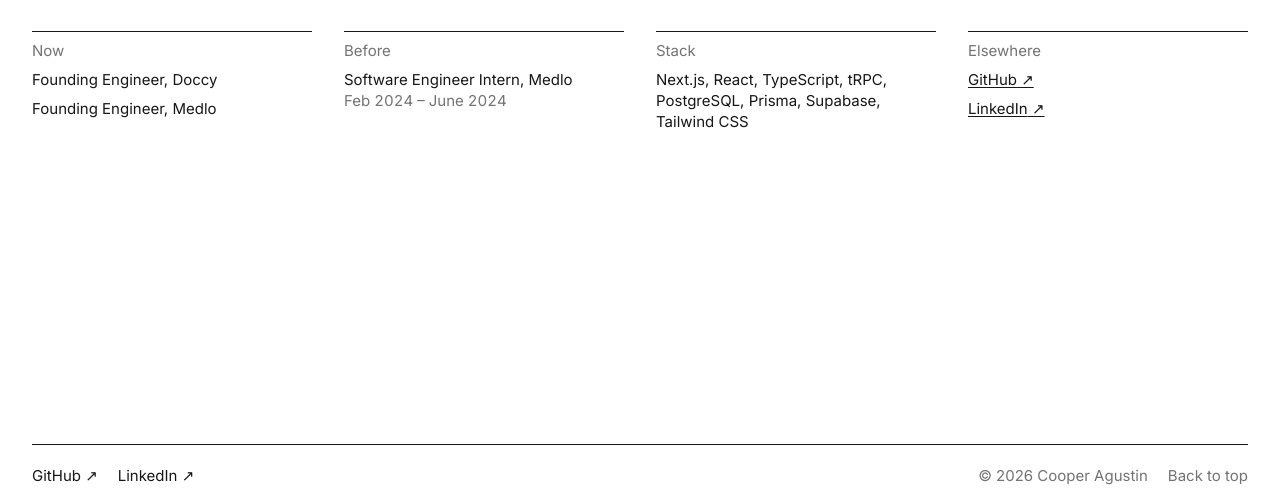
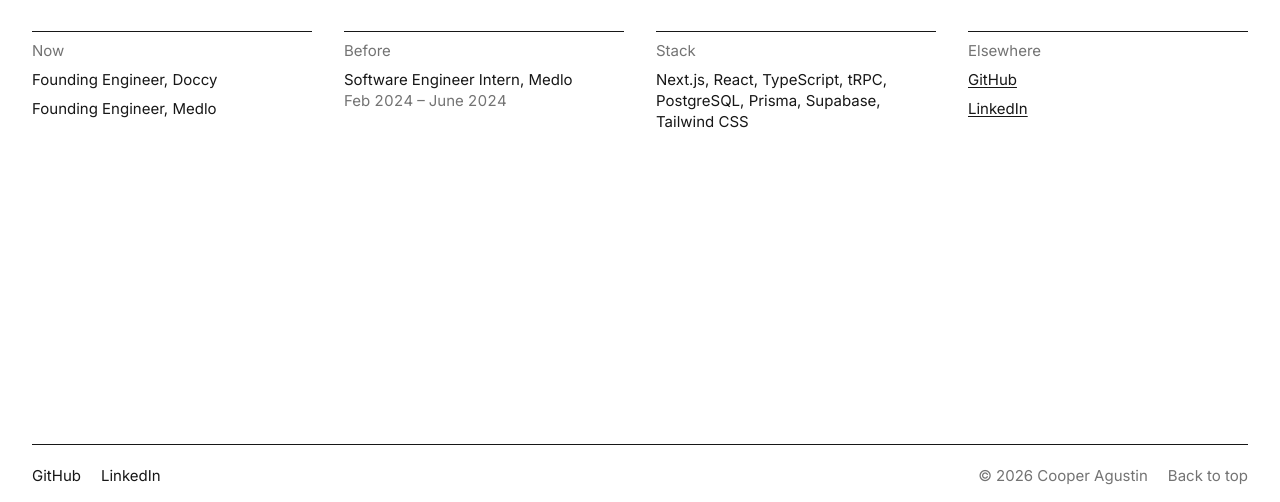
Before and after one commit to Spudgee/portfolio, a Next.js app: page /about in a window 1280 px wide. Shown: the part 295-797 px from the top of the page. Built offline with nearby package versions, Linux system fonts and the light colour scheme.

Commit message:
GitHub and LinkedIn read as plain words, without the external-link arrow

```diff
--- a/app/about/page.tsx
+++ b/app/about/page.tsx
@@ -59,7 +59,7 @@ export default function AboutPage() {
 					<dt className="text-muted">Elsewhere</dt>
 					{PERSON.socialLinks.map((link) => (
 						<dd key={link.href}>
-							<InlineLink href={link.href}>{link.label} ↗</InlineLink>
+							<InlineLink href={link.href}>{link.label}</InlineLink>
 						</dd>
 					))}
 				</div>
--- a/components/site-footer.tsx
+++ b/components/site-footer.tsx
@@ -15,7 +15,7 @@ export function SiteFooter() {
 				<ul className="flex gap-5">
 					{PERSON.socialLinks.map((link) => (
 						<li key={link.href}>
-							<HighlightLink href={link.href}>{link.label} ↗</HighlightLink>
+							<HighlightLink href={link.href}>{link.label}</HighlightLink>
 						</li>
 					))}
 				</ul>
```
